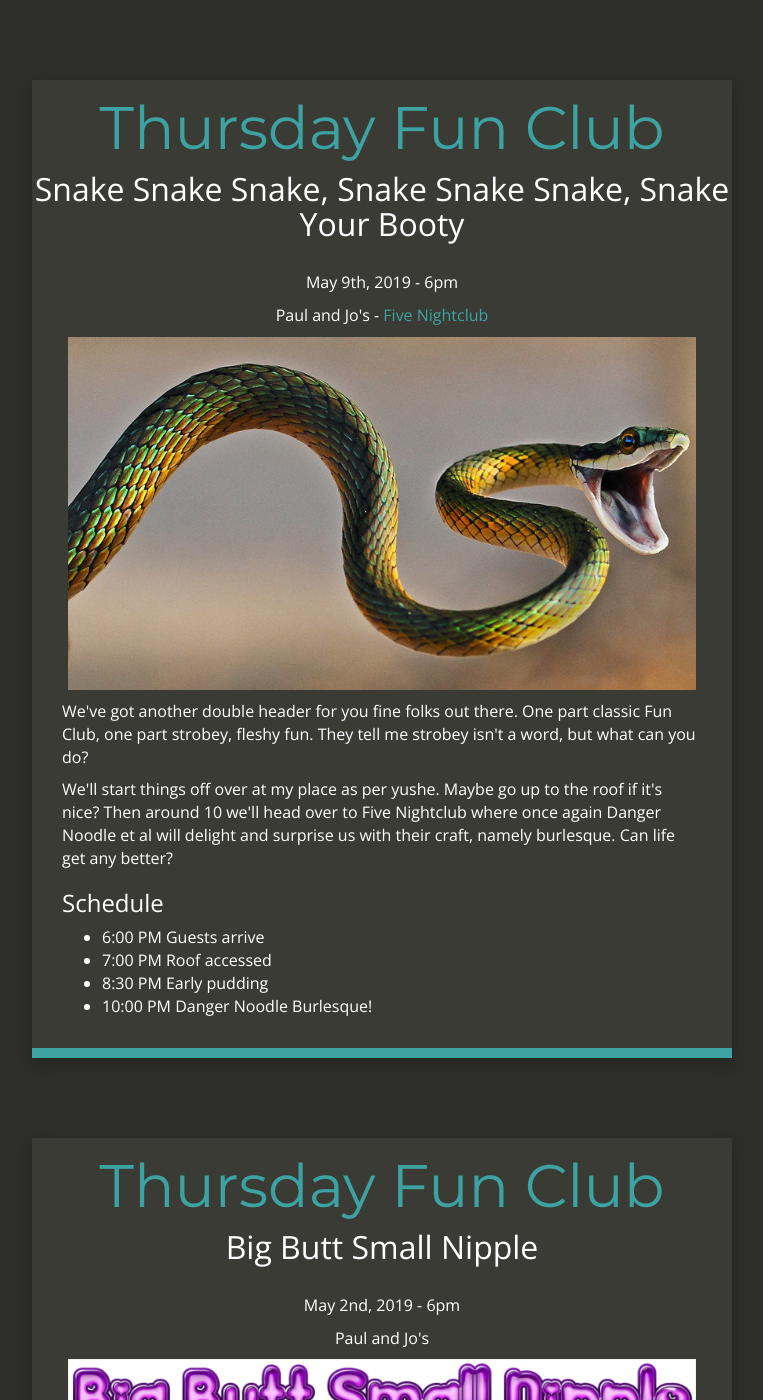
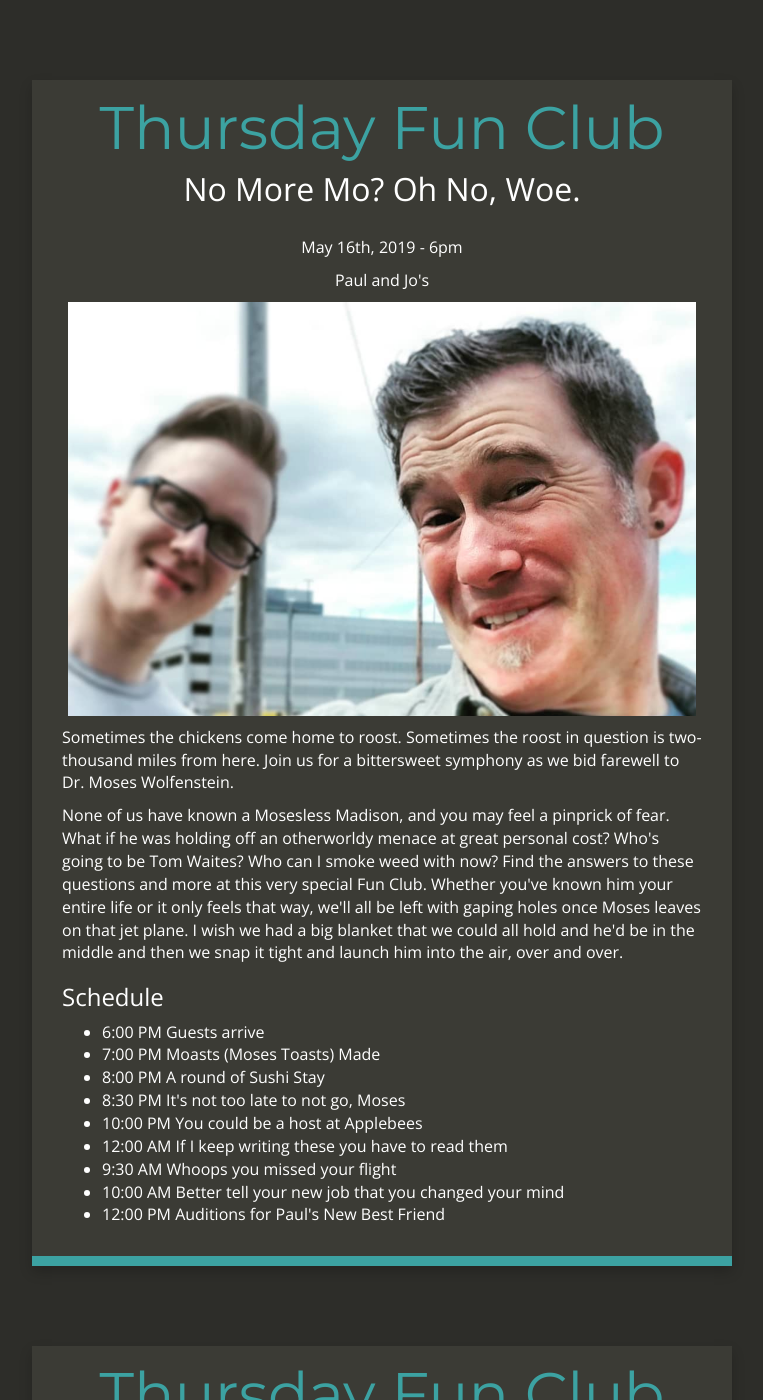
Before and after one commit to paulberb/paulberb.github.io, a Jekyll site: the page built from index.html, in a window 1280 px wide and 1400 px high. Shown: the whole window, without its empty margins (258-1021 px from the left). Built offline with Jekyll 4.4.1, drawn with Linux system fonts in a browser that asks for light colours; nearby versions of some CDN libraries.

Commit message:
updated weekly event

```diff
--- a/index.html
+++ b/index.html
@@ -1,6 +1,37 @@
 ---
 layout: default
 ---
+<div class="container-fluid index">
+    <div class="row">
+        <div class="col-md-12 main content-panel">
+            <h1 class="header author-header" itemprop="headline">Thursday Fun Club</h1>
+            <h2 class="header">No More Mo? Oh No, Woe. </h2>
+            <div class="author-text">
+                <p>May 16th, 2019 - 6pm</p>
+                <p>Paul and Jo's
+                </p>
+                <p><img src="/images/pmo.png" width="98%" /></p>
+            </div>
+                <p>
+                Sometimes the chickens come home to roost. Sometimes the roost in question is two-thousand miles from here. Join us for a bittersweet symphony as we bid farewell to Dr. Moses Wolfenstein.
+                </p>
+                <p>
+                None of us have known a Mosesless Madison, and you may feel a pinprick of fear. What if he was holding off an otherworldy menace at great personal cost? Who's going to be Tom Waites? Who can I smoke weed with now? Find the answers to these questions and more at this very special Fun Club. Whether you've known him your entire life or it only feels that way, we'll all be left with gaping holes once Moses leaves on that jet plane. I wish we had a big blanket that we could all hold and he'd be in the middle and then we snap it tight and launch him into the air, over and over.
+                <h3>Schedule</h3>
+                <ul>
+                    <li>6:00 PM Guests arrive</li>
+                    <li>7:00 PM Moasts (Moses Toasts) Made</li>
+                    <li>8:00 PM A round of Sushi Stay
+                    <li>8:30 PM It's not too late to not go, Moses</li>
+                    <li>10:00 PM You could be a host at Applebees</li>
+                    <li>12:00 AM If I keep writing these you have to read them</li>
+                    <li> 9:30 AM Whoops you missed your flight</li>
+                    <li> 10:00 AM Better tell your new job that you changed your mind</li>
+                    <li> 12:00 PM Auditions for Paul's New Best Friend
+               </ul>
+          </div>
+    </div>
+</div>
 <div class="container-fluid index">
     <div class="row">
         <div class="col-md-12 main content-panel">
```
Also changed, not shown: images/pmo.png (added).
